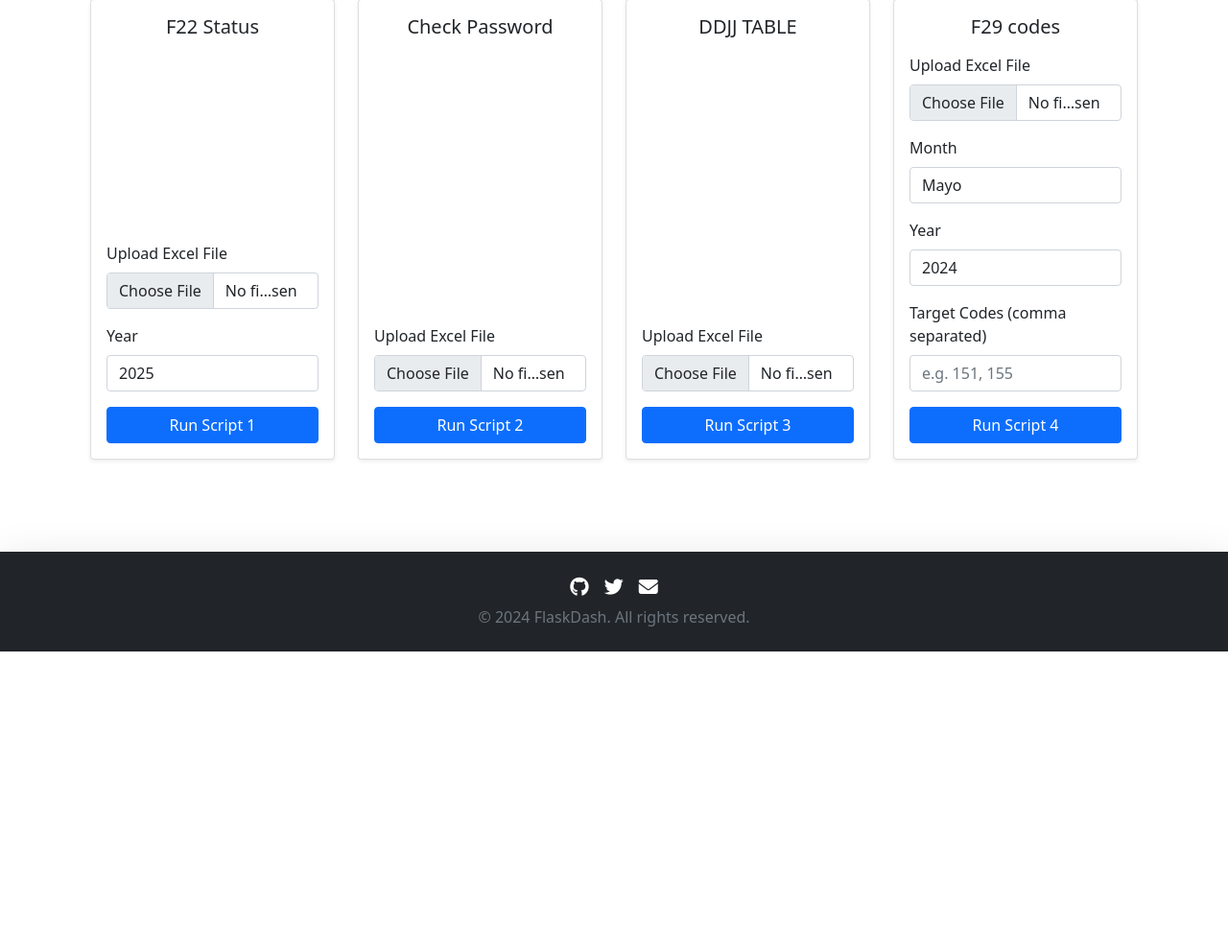
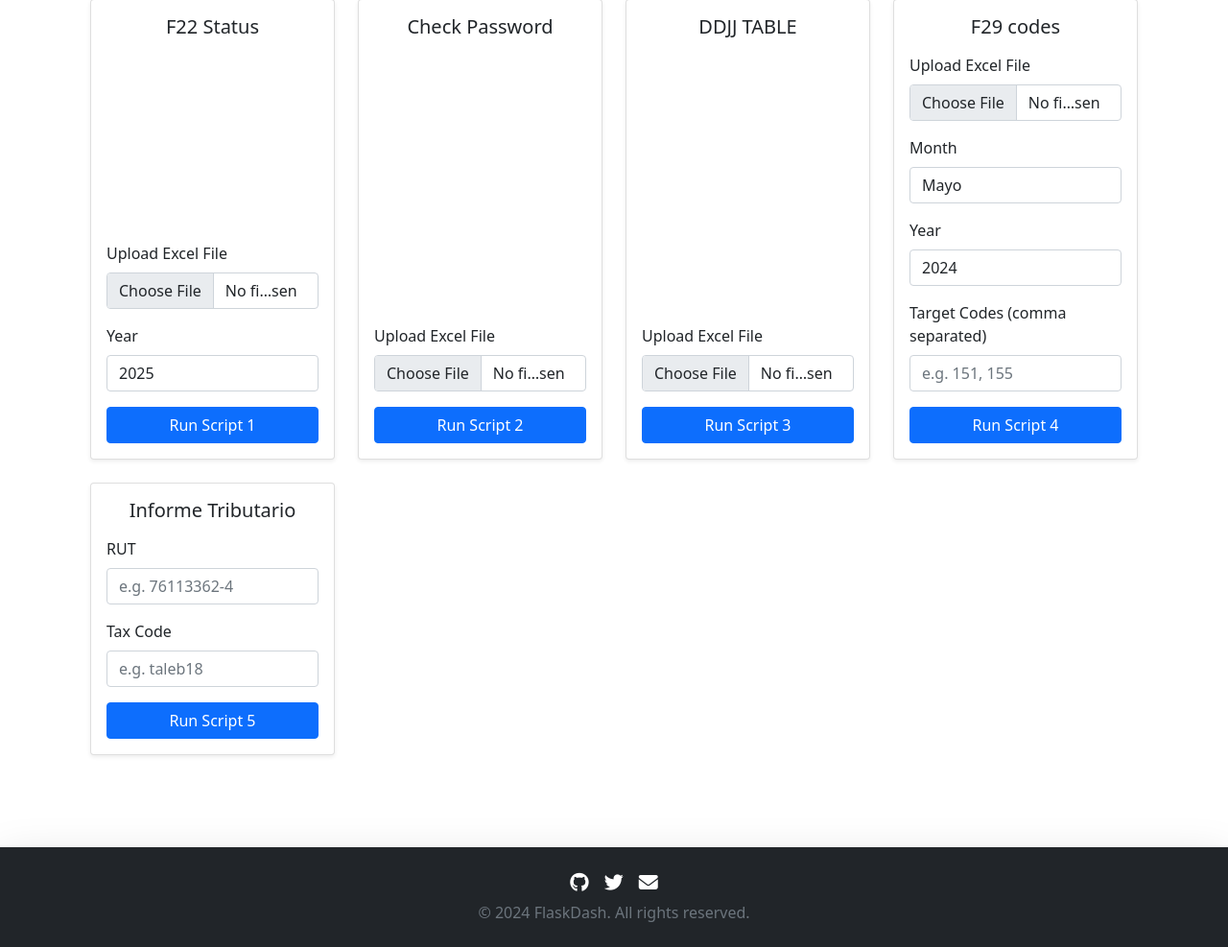
Before and after one commit to Akkiwadhwa/camilo, a Flask app: page /dashboard in a window 1280 px wide. Shown: the part 215-1202 px from the top of the page at 96% size. Before the commit the page ends 894 px from the top, so only its background shows below. Run offline with Flask 3, Linux system fonts and the light colour scheme; a user stored in the database is signed in.

Commit message:
Implement Script 5 for Informe Tributario with user input for RUT and tax code; update MisSiir class to handle output directory and improve error handling; add corresponding UI elements in dashboard.

```diff
--- a/app.py
+++ b/app.py
@@ -11,6 +11,9 @@ from logger import setup_logger
 from check_password import process_accounts as process_accounts_script2
 from get_ddjj_table import process_accounts as process_accounts_script3
 from get_f29_codes import process_accounts as process_accounts_script4
+from informe_tributario import MisSiir
+import shutil
+from datetime import datetime
 
 
 app = Flask(__name__)
@@ -251,6 +254,49 @@ def script4():
     flash('Script 4 is now running in the background.', 'info')
     return redirect(url_for('dashboard'))
 
+@app.route('/script5', methods=['POST'])
+@login_required
+def script5():
+    try:
+        rut = request.form.get('rut')
+        tax_code = request.form.get('tax_code')
+
+        if not rut or not tax_code:
+            flash('RUT and tax code are required', 'danger')
+            return redirect(url_for('dashboard'))
+
+        logger.info(f"Script 5 (Informe Tributario) started by {current_user.username}")
+
+        def background_task():
+            driver = None
+            try:
+                misii = MisSiir(output_dir=app.config['OUTPUT_FOLDER'])
+                # Override the default RUT and tax code with user input
+                misii.rut = rut
+                misii.tax_code = tax_code
+                misii.run()
+                logger.info("Script 5 (Informe Tributario) completed successfully.")
+            except Exception as e:
+                logger.error(f"Script 5 error: {e}", exc_info=True)
+            finally:
+                # Ensure driver is properly closed
+                if hasattr(misii, 'driver') and misii.driver:
+                    try:
+                        misii.driver.quit()
+                    except Exception as e:
+                        logger.error(f"Error closing driver: {e}", exc_info=True)
+
+        thread = threading.Thread(target=background_task)
+        thread.start()
+
+        flash('Script 5 (Informe Tributario) is now running in the background.', 'info')
+        return redirect(url_for('dashboard'))
+
+    except Exception as e:
+        logger.error(f"Error starting Script 5: {e}", exc_info=True)
+        flash('Error starting Script 5', 'danger')
+        return redirect(url_for('dashboard'))
+
 if __name__ == '__main__':
     with app.app_context():
         db.create_all()
--- a/templates/dashboard.html
+++ b/templates/dashboard.html
@@ -107,6 +107,26 @@
       </div>
     </div>
 
+    <!-- Script 5 Card -->
+    <div class="col-md-6 col-lg-3">
+      <div class="card shadow-sm h-100">
+        <div class="card-body d-flex flex-column justify-content-between">
+          <h5 class="card-title text-center mb-3">Informe Tributario</h5>
+          <form action="{{ url_for('script5') }}" method="POST" class="d-grid gap-3">
+            <div>
+              <label for="rut" class="form-label">RUT</label>
+              <input type="text" name="rut" class="form-control" placeholder="e.g. 76113362-4" required>
+            </div>
+            <div>
+              <label for="tax_code" class="form-label">Tax Code</label>
+              <input type="text" name="tax_code" class="form-control" placeholder="e.g. taleb18" required>
+            </div>
+            <button type="submit" class="btn btn-primary w-100">Run Script 5</button>
+          </form>
+        </div>
+      </div>
+    </div>
+
   </div>
 </div>
 {% endblock %}
```
Also changed, not shown: informe_tributario.py (renamed from Informe Tributario 2025.py, +43 -22 lines).
